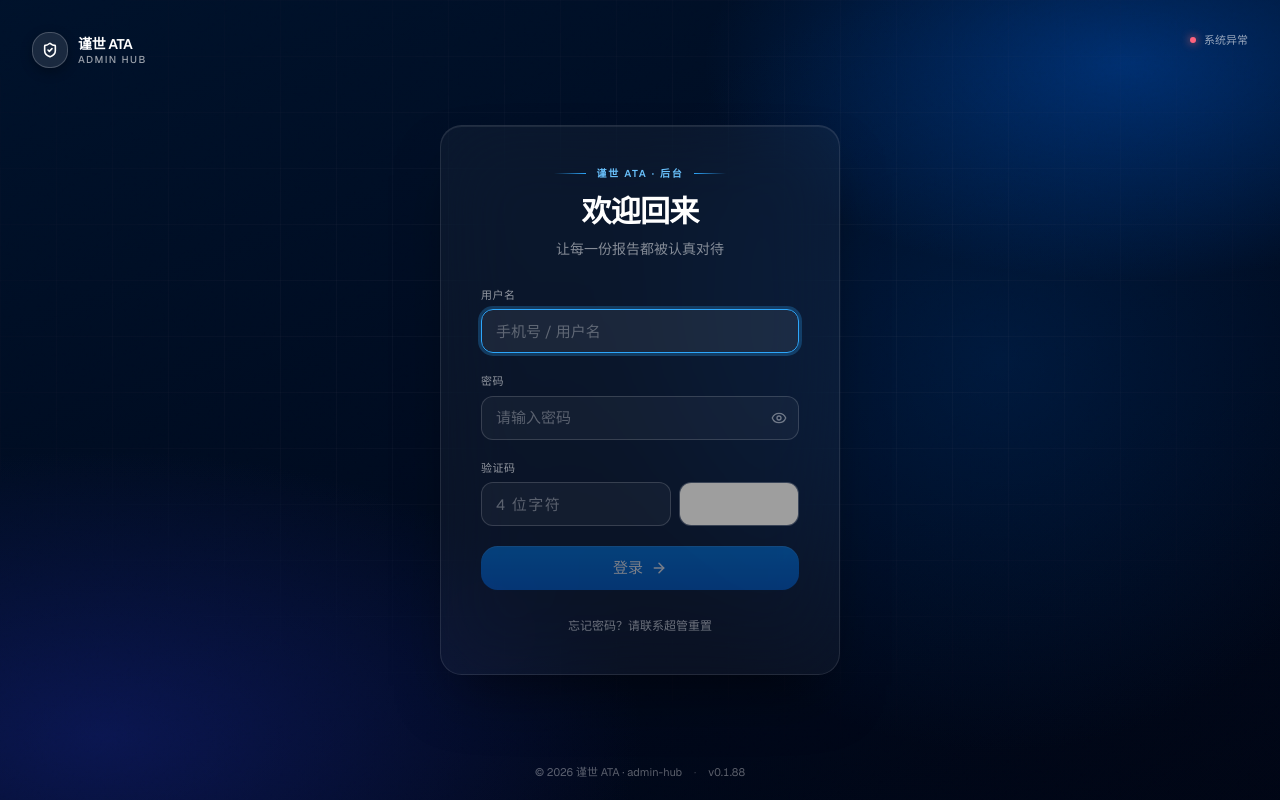
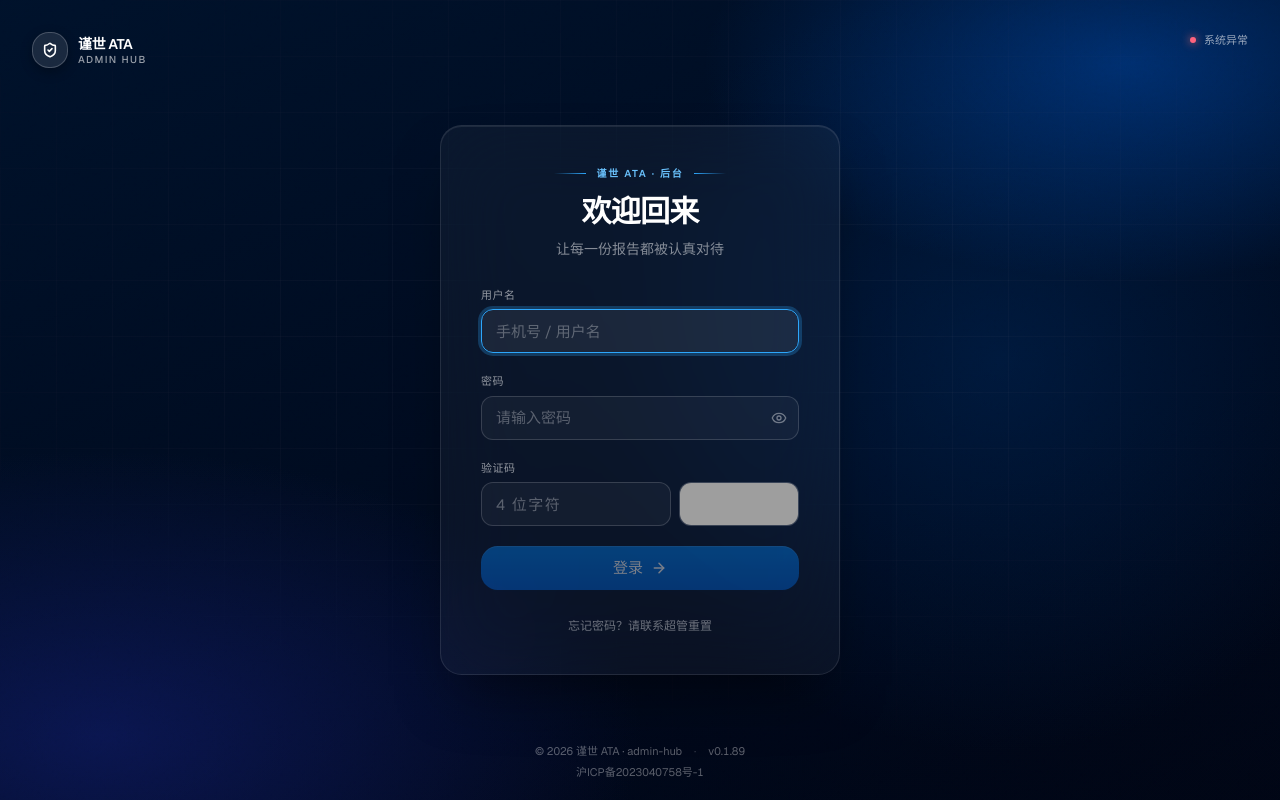
Before and after one commit to mabeibei-coser/admin-hub, a Next.js app: page /b100/admin/login in a window 1280 px wide. Built offline with nearby package versions, Linux system fonts and the light colour scheme; no server answers; grey boxes are pictures that could not be loaded.

Commit message:
fix: add ICP footer to admin login

```diff
--- a/app/admin/login/page.tsx
+++ b/app/admin/login/page.tsx
@@ -258,7 +258,8 @@ export default function AdminLoginPage() {
       </div>
 
       {/* 底部 copyright — 版本号由 next.config.ts 编译时注入 (NEXT_PUBLIC_APP_VERSION) */}
-      <footer className="absolute bottom-5 left-0 right-0 flex items-center justify-center gap-3 text-[11px] text-white/35 z-10">
+      <footer className="absolute bottom-5 left-0 right-0 flex flex-col items-center justify-center gap-1 text-[11px] text-white/35 z-10">
+        <div className="flex items-center justify-center gap-3">
           <span>© {new Date().getFullYear()} 谨世 ATA · admin-hub</span>
           {process.env.NEXT_PUBLIC_APP_VERSION && (
             <>
@@ -268,6 +269,8 @@ export default function AdminLoginPage() {
               </span>
             </>
           )}
+        </div>
+        <span>沪ICP备2023040758号-1</span>
       </footer>
     </div>
   );
--- a/package.json
+++ b/package.json
@@ -1,6 +1,6 @@
 {
   "name": "admin-hub",
-  "version": "0.1.88",
+  "version": "0.1.89",
   "private": true,
   "scripts": {
     "dev": "next dev -p 3001",
```
Lines whose indentation alone changed are shown as unchanged.
